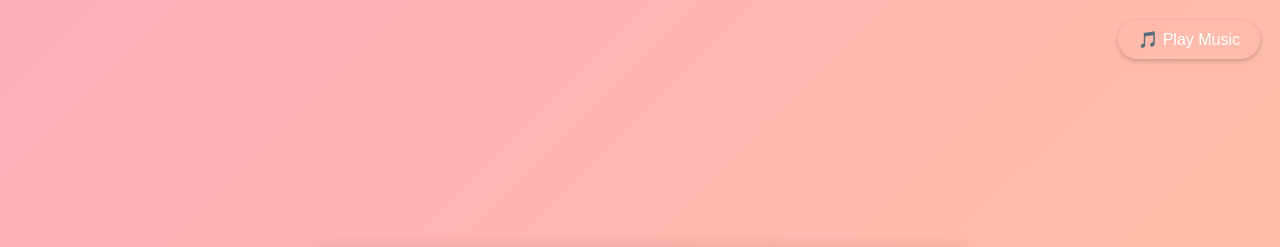
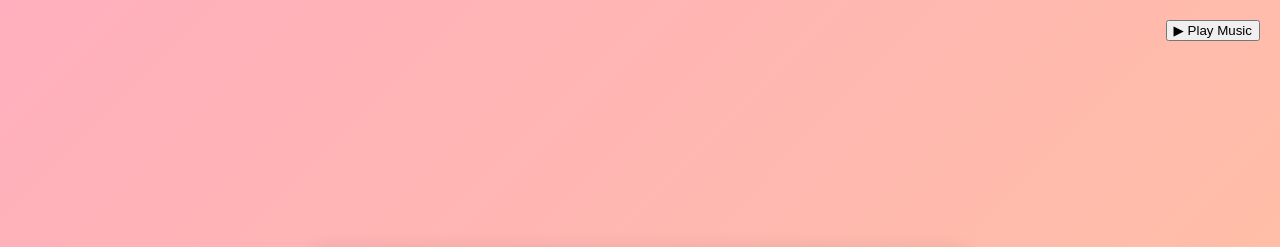
Before and after one commit to 66stdgbk4k-svg/AnoushkaValentines, a plain HTML site: page index.html in a window 1280 px wide. Shown: the top 247 px of the page. Drawn offline with Linux system fonts and the light colour scheme.

Commit message:
Update index.html

```diff
--- a/index.html
+++ b/index.html
@@ -21,12 +21,13 @@
         <h1 id="valentineTitle"></h1>
 
         <!-- Music Player -->
-        <div id="musicControls" class="music-controls">
-            <button id="musicToggle" class="music-btn">🎵 Play Music</button>
-           <audio id="bgMusic" loop>
-      <source id="musicSource" type="audio/mpeg">
-      </audio>
-        </div>
+        <div class="music-controls">
+  <button onclick="document.getElementById('bgMusic').play()">▶ Play Music</button>
+  <audio id="bgMusic" loop>
+    <source src="perfect1.mp3" type="audio/mpeg">
+  </audio>
+</div>
+
 
         <!-- First Question -->
         <div class="question-section" id="question1">
```
